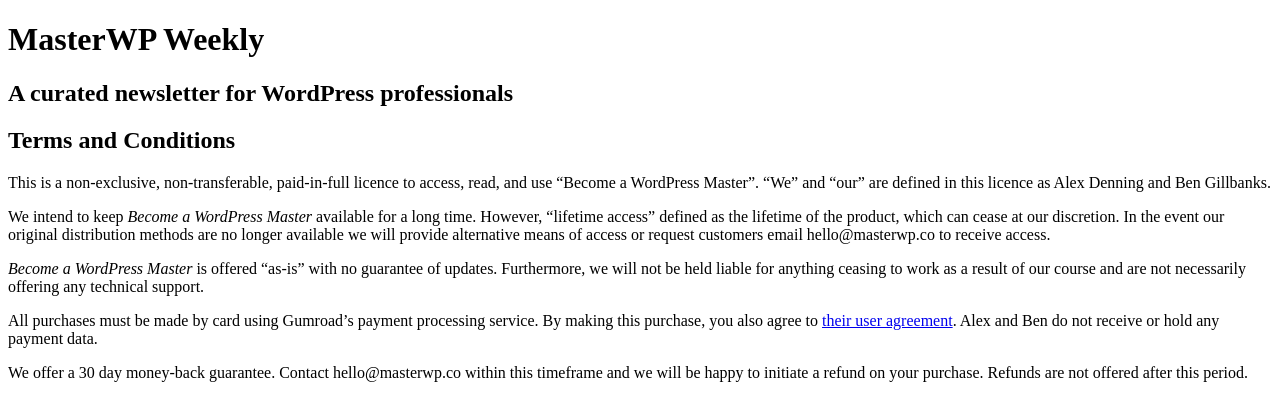
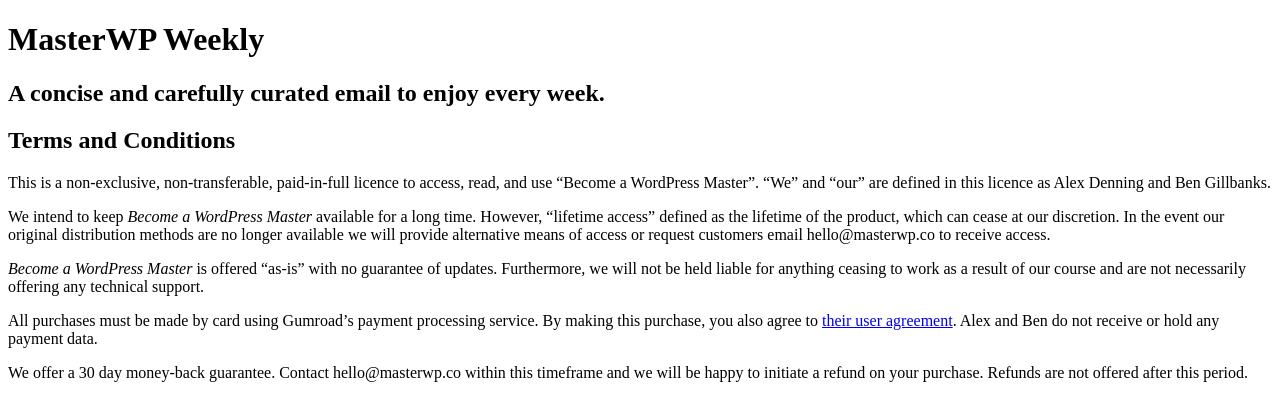
Before and after one commit to alexdenning/master-wordpress, a PHP site: template views/terms.php in a window 1280 px wide. Shown: the top 396 px of the page. Run offline with PHP 8.4, Linux system fonts and the light colour scheme; the template is opened without the code that fills it, so the values that code supplies are empty; some libraries are stand-ins or nearby versions.

Commit message:
Update head.php
changed copy

```diff
--- a/views/_partials/head.php
+++ b/views/_partials/head.php
@@ -64,5 +64,5 @@
 				<div class="branding">
 					<!-- <img src="<?php echo image_path( 'logo-mark.png' ); ?>" alt="MasterWP Logo" /> -->
 					<h1>Master<span>WP</span> Weekly</h1>
-					<h2>A curated newsletter for WordPress professionals</h2>
+					<h2>A concise and carefully curated email to enjoy every week.</h2>
 				</div>
```
